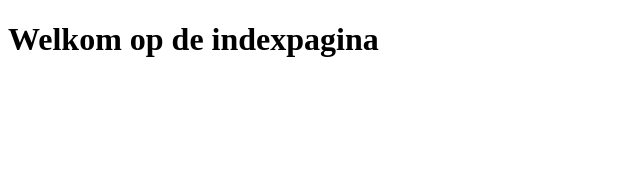
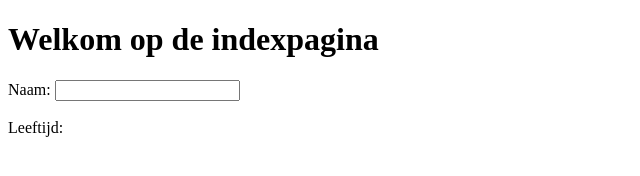
Before and after one commit to Tengen777/WC1-web-advanced-, a plain HTML site: page index.html in a window 1280 px wide. Shown: the whole page, without its empty margins (0-640 px from the left). Drawn offline with Linux system fonts and the light colour scheme.

Commit message:
Update index.html
id, label en input erbij

```diff
--- a/index.html
+++ b/index.html
@@ -4,9 +4,16 @@
     <meta charset="UTF-8">
     <meta name="viewport" content="width=device-width, initial-scale=1.0">
     <title>Index</title>
-    <script src="js/script.js"></script>
+
 </head>
 <body>
     <h1>Welkom op de indexpagina</h1>
+    <form id="ageForm">
+        <label for="name">Naam:</label>
+        <input type="text" id="name" name="name" required>
+        <br><br>
+        <label for="age">Leeftijd:</label>
+    <script src="js/script.js"></script>
+
 </body>
 </html>
```
